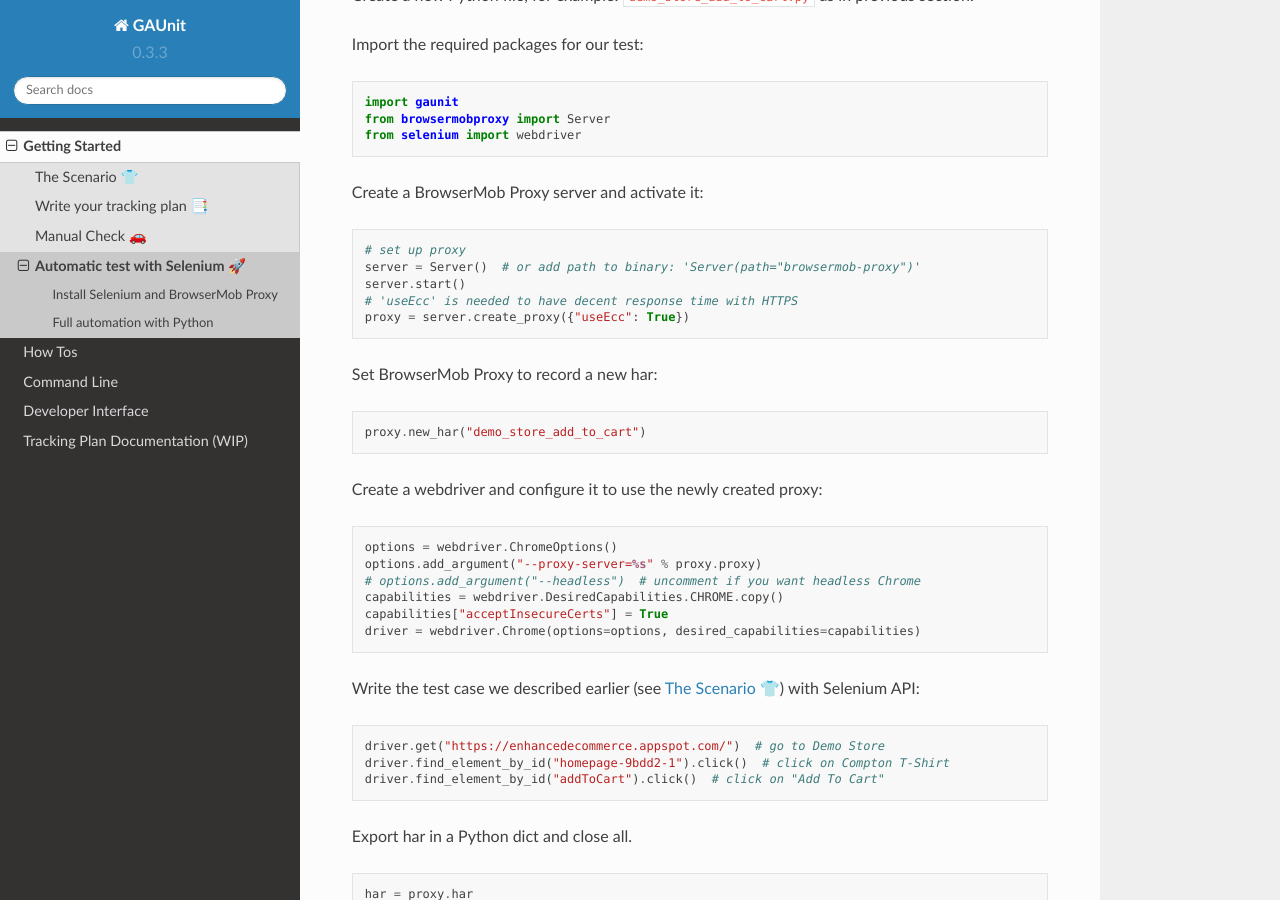
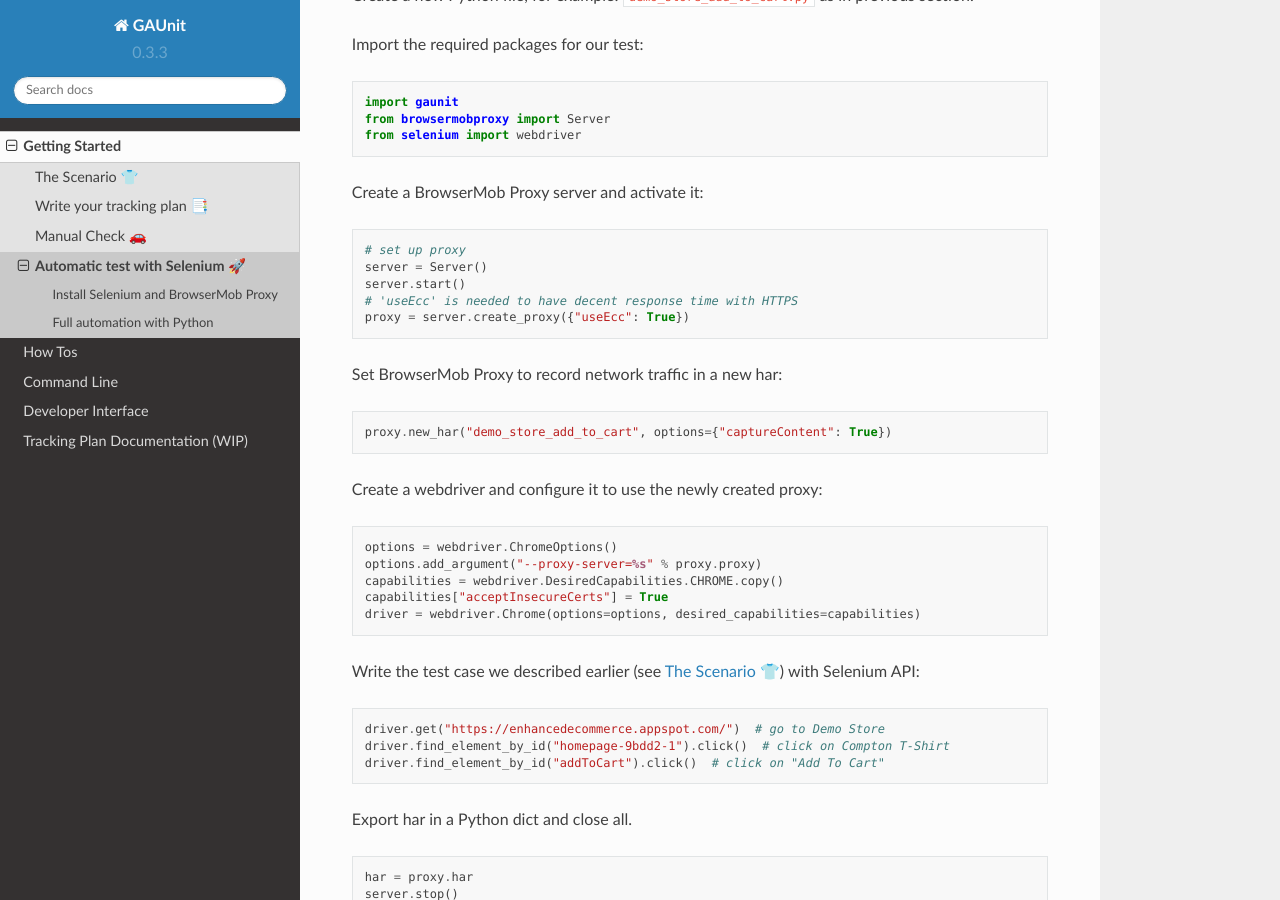
Before and after one commit to VinceCabs/GAUnit, a Sphinx documentation site: the page built from docs/getting_started/automatic_test_with_selenium.rst, in a window 1280 px wide and 900 px high, scrolled down 1123 px. Built offline with Sphinx 7.4.7 and the Read the Docs theme 2.0.0, drawn with Linux system fonts in a browser that asks for light colours.

Commit message:
docs: add `captureContent` har parameter
... in doc and examples

```diff
--- a/docs/getting_started/automatic_test_with_selenium.rst
+++ b/docs/getting_started/automatic_test_with_selenium.rst
@@ -64,16 +64,16 @@ Create a BrowserMob Proxy server and activate it:
 .. code:: python
 
    # set up proxy
-   server = Server()  # or add path to binary: 'Server(path="browsermob-proxy")'
+   server = Server()
    server.start()
    # 'useEcc' is needed to have decent response time with HTTPS
    proxy = server.create_proxy({"useEcc": True})
 
-Set BrowserMob Proxy to record a new har:
+Set BrowserMob Proxy to record network traffic in a new har:
 
 .. code:: python
 
-   proxy.new_har("demo_store_add_to_cart")
+   proxy.new_har("demo_store_add_to_cart", options={"captureContent": True})
 
 Create a webdriver and configure it to use the newly created proxy:
 
@@ -81,7 +81,6 @@ Create a webdriver and configure it to use the newly created proxy:
 
    options = webdriver.ChromeOptions()
    options.add_argument("--proxy-server=%s" % proxy.proxy)
-   # options.add_argument("--headless")  # uncomment if you want headless Chrome
    capabilities = webdriver.DesiredCapabilities.CHROME.copy()
    capabilities["acceptInsecureCerts"] = True
    driver = webdriver.Chrome(options=options, desired_capabilities=capabilities)
--- a/docs/howtos/test_ga_implementations.rst
+++ b/docs/howtos/test_ga_implementations.rst
@@ -43,7 +43,8 @@ Set up a proxy to record network trafic in HAR and create a webdriver using this
     # 'useEcc' is needed to have decent response time with HTTPS
     proxy = server.create_proxy({"useEcc": True})
 
-    proxy.new_har("demo_store_add_to_cart")
+    # 'captureContent' for POST requests
+    proxy.new_har("demo_store_add_to_cart", options={"captureContent": True})
 
     options = webdriver.ChromeOptions()
     options.add_argument("--proxy-server=%s" % proxy.proxy)
```
Also changed, not shown: 3 other files.
